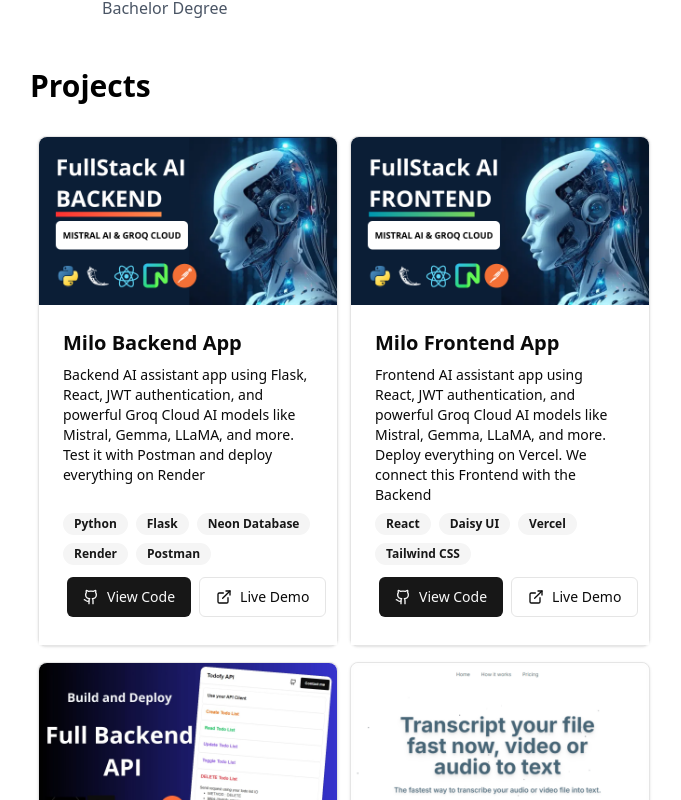
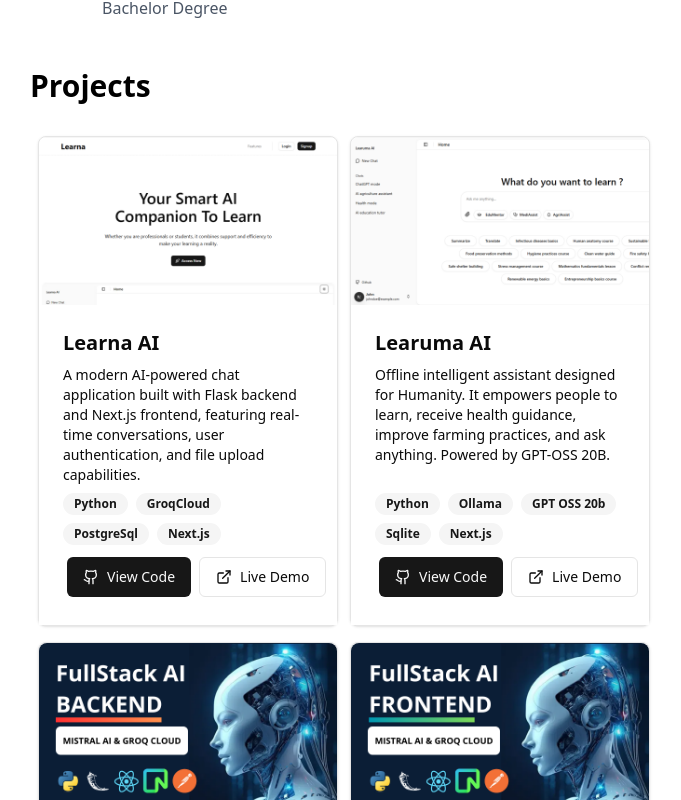
Before and after one commit to Osiris8/osirismigan, a Next.js app: page / in a window 1280 px wide. Shown: the part 1300-2100 px from the top of the page, without its empty margins (298-979 px from the left). Built offline with nearby package versions, Linux system fonts and the light colour scheme.

Commit message:
add new projects

```diff
--- a/components/Project.tsx
+++ b/components/Project.tsx
@@ -6,6 +6,8 @@
 import playerApp from "@/public/images/player-app.png";
 import frontend from "@/public/images/milo-frontend.png";
 import backend from "@/public/images/milo-backend.png";
+import learuma from "@/public/images/learuma.png";
+import learna from "@/public/images/learna.png";
 import todofyApp from "@/public/images/todofy.jpg";
 import Link from "next/link";
 import { Button } from "./ui/button";
@@ -25,6 +27,24 @@
 export default function Project() {
   // List of project to display
   const projects: ProjectType[] = [
+    {
+      title: "Learna AI",
+      description:
+        "A modern AI-powered chat application built with Flask backend and Next.js frontend, featuring real-time conversations, user authentication, and file upload capabilities.",
+      imageUrl: learna,
+      badges: ["Python", "GroqCloud", "PostgreSql", "Next.js"],
+      codeLink: "https://github.com/Osiris8/learna",
+      demoLink: "https://youtu.be/Obch1QbV_Ys?si=zCLePr40-0X3vw6W",
+    },
+    {
+      title: "Learuma AI",
+      description:
+        "Offline intelligent assistant designed for Humanity. It empowers people to learn, receive health guidance, improve farming practices, and ask anything. Powered by GPT-OSS 20B.",
+      imageUrl: learuma,
+      badges: ["Python", "Ollama", "GPT OSS 20b", "Sqlite", "Next.js"],
+      codeLink: "https://github.com/Osiris8/learuma-ai",
+      demoLink: "https://youtu.be/otQCjSorqIA?si=NMAEHx0OK82Captc",
+    },
     {
       title: "Milo Backend App",
       description:
```
Also changed, not shown: public/images/learna.png (added), public/images/learuma.png (added).
